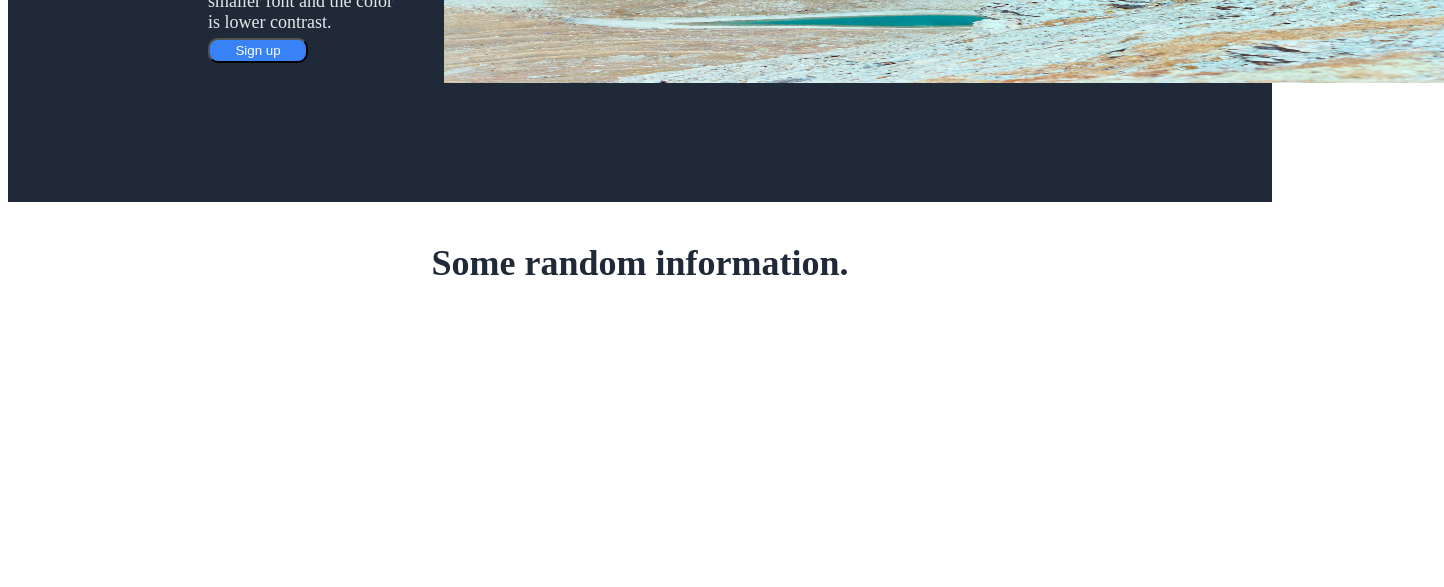
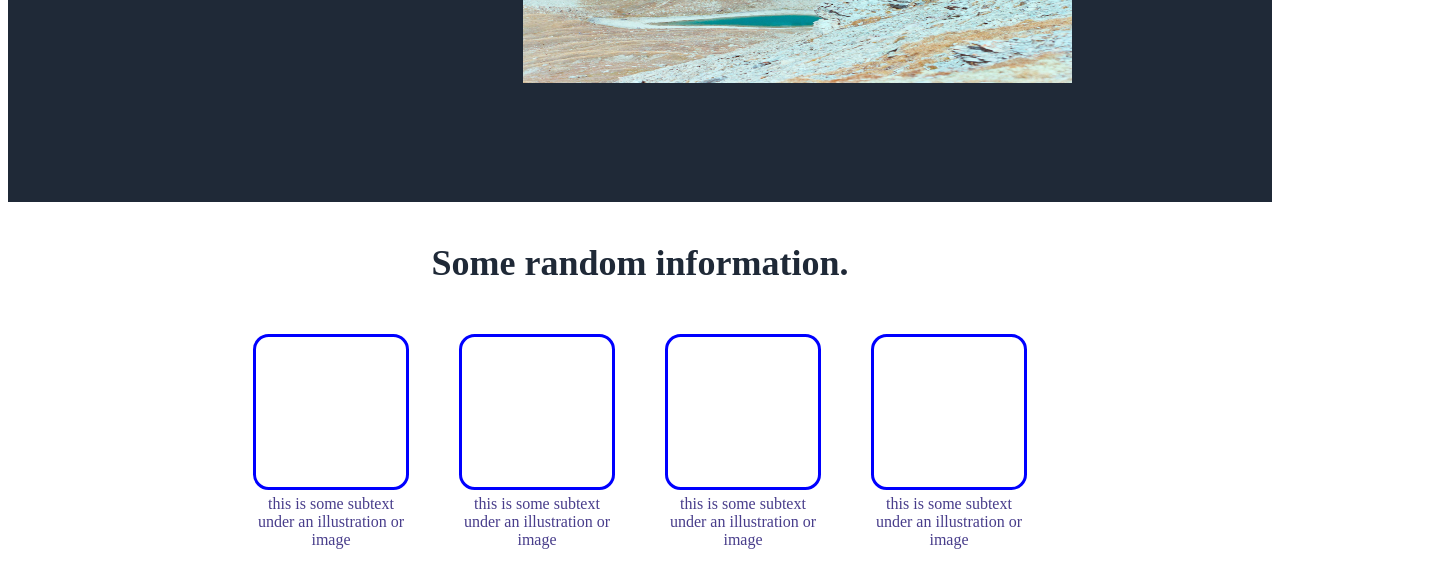
Before and after one commit to SaffetGokcenSen/odin_landing_page_project, a plain HTML site: page index.html in a window 1280 px wide. Shown: the part 467-1054 px from the top of the page, 1444 px wide, since content can reach past the window. Before the commit the page ends 800 px from the top, so only its background shows below. Drawn offline with Linux system fonts and the light colour scheme.

Commit message:
completed html and css for the information part

```diff
--- a/css/styles.css
+++ b/css/styles.css
@@ -1,6 +1,7 @@
 .page {
     display: flex;
     flex-direction: column;
+    height: 150vh;
 }
 
 header {
@@ -44,7 +45,7 @@ header {
     flex: 1 1 0;
     display: flex;
     flex-direction: column;
-    flex-wrap: wrap;
+    /*flex-wrap: wrap;*/
     justify-content: center;
 }
 
@@ -84,7 +85,7 @@ button {
 }
 
 .header-body-image img {
-    width: 1000px;
+    width: 100%;
     height: 400px;
 }
 
@@ -102,3 +103,37 @@ button {
     justify-content: center;
     align-items: center;
 }
+
+.illustration-part {
+    display: flex;
+    flex-wrap: wrap;
+    justify-content: center;
+    align-items: center;
+    gap: 50px;
+    margin-top: 50px;
+}
+
+.captioned-illustration {
+    display: flex;
+    flex: 0 1 0;
+    flex-direction: column;
+    justify-content: center;
+    align-items: center;
+}
+
+.illustration {
+    border: 3px solid blue;
+    border-radius: 10%;
+    height: 150px;
+    width: 150px;
+}
+
+.caption {
+    color: darkslateblue;
+    text-align: center;
+    margin-top: 5px;
+}
+
+.quote-part {
+    background-color: #E5E7EB;
+}
--- a/index.html
+++ b/index.html
@@ -32,19 +32,19 @@
                 <div class="illustration-part">
                     <div class="captioned-illustration">
                         <div class="illustration"></div>
-                        <div class="caption"></div>
+                        <div class="caption">this is some subtext under an illustration or image</div>
                     </div>
                     <div class="captioned-illustration">
                         <div class="illustration"></div>
-                        <div class="caption"></div>
+                        <div class="caption">this is some subtext under an illustration or image</div>
                     </div>
                     <div class="captioned-illustration">
                         <div class="illustration"></div>
-                        <div class="caption"></div>
+                        <div class="caption">this is some subtext under an illustration or image</div>
                     </div>
                     <div class="captioned-illustration">
                         <div class="illustration"></div>
-                        <div class="caption"></div>
+                        <div class="caption">this is some subtext under an illustration or image</div>
                     </div>
                 </div>
             </div>
```
